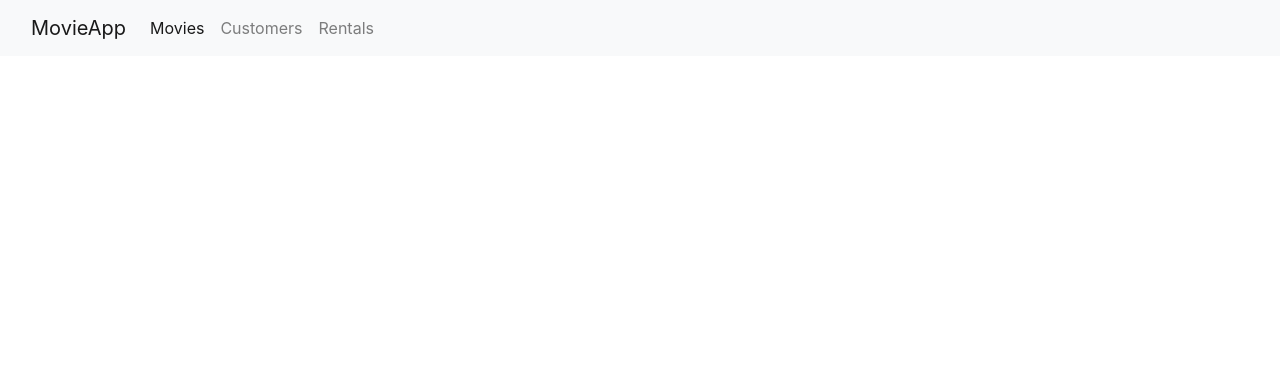
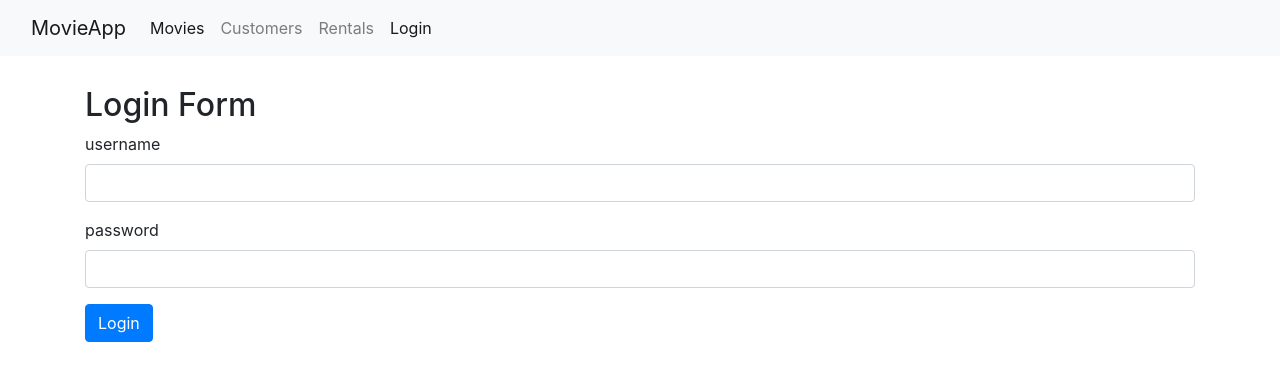
Before and after one commit to damydavo/Movie-app, a React (Create React App) app: page /login in a window 1280 px wide. Before the commit this address led to /not-found. Shown: the top 380 px of the page. Built offline with nearby package versions, Linux system fonts and the light colour scheme.

Commit message:
added the route and the login form

```diff
--- a/src/App.js
+++ b/src/App.js
@@ -3,6 +3,7 @@
 import Customers from './components/customers';
 import Rentals from './components/rentals';
 import NotFound from './components/notFound';
+import LoginForm from './components/loginForm';
 import './App.css';
 import NavBar from './components/navBar';
 
@@ -13,6 +14,7 @@
     <NavBar/>
     <main className="container">
       <Switch>
+      <Route path="/login" component= {LoginForm} />
       <Route path="/movies" component= {Movies} />
       <Route path="/customers" component= {Customers} />
       <Route path="/rentals" component= {Rentals} />
--- /dev/null
+++ b/src/common/input.jsx
@@ -0,0 +1,11 @@
+const Input = ({ name, label, value, onChange }) => {
+    return (
+        <div className="form-group">
+                    <label htmlFor={name}>{label}</label>
+                    <input name= {name} value ={value} onChange= {onChange} id={name} type="text" className="form-control" />
+
+                    </div>
+     );
+}
+
+export default Input;
--- /dev/null
+++ b/src/components/loginForm.jsx
@@ -0,0 +1,39 @@
+import React, { Component } from 'react';
+import Input from './../common/input';
+
+class LoginForm extends React.Component {
+
+    state = {
+        account: { username: '', password: '' }
+    }
+
+    handleSubmit = e => {
+        e.preventDefault()
+
+
+        //call the server
+        console.log('Submitted Successfully');
+    }
+
+    handleChange = ({ currentTarget:input }) => {
+       const account = {...this.state.account};
+       account[input.name] = input.value;
+       this.setState({ account });
+    }
+
+    render() {
+        const { account } = this.state;
+        return (
+            <>
+            <h2>Login Form</h2>
+            <form onSubmit = { this.handleSubmit }>
+                <Input name="username" label="username" value = {account.username} onChange={this.handleChange} />
+                <Input name="password" label="password" value = {account.password} onChange={this.handleChange} />
+             <button className="btn btn-primary">Login</button>
+            </form>
+            </>
+        );
+    }
+}
+
+export default LoginForm;
--- a/src/components/navBar.jsx
+++ b/src/components/navBar.jsx
@@ -20,6 +20,9 @@
         <li className="nav-item">
           <NavLink className="nav-link" to="/rentals">Rentals</NavLink>
         </li>
+        <li className="nav-item">
+          <NavLink className="nav-link" to="/login">Login</NavLink>
+        </li>
 
       </ul>
     </div>
```
